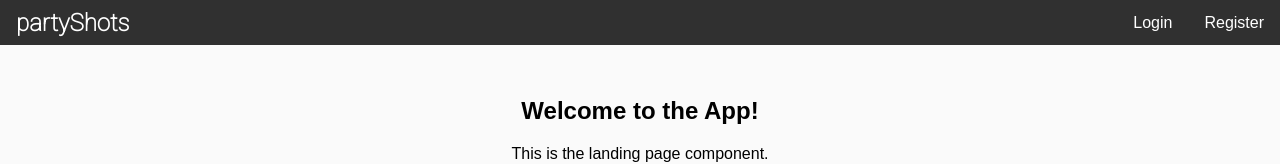
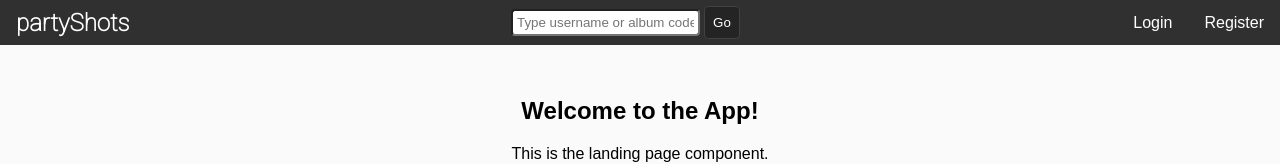
Before and after one commit to pxp888/partyshots, a React (Vite) app in the folder frontend/: page / in a window 1280 px wide. Shown: the top 164 px of the page. Built offline with nearby package versions, Linux system fonts and the light colour scheme.

Commit message:
add Searchbar to topbar

```diff
--- /dev/null
+++ b/frontend/src/components/Searchbar.css
@@ -0,0 +1,5 @@
+.searchbar input {
+    border-radius: 4px;
+    padding: 4px;
+    margin: 4px;
+}
--- /dev/null
+++ b/frontend/src/components/Searchbar.jsx
@@ -0,0 +1,48 @@
+import { useState } from "react";
+import { useNavigate } from "react-router-dom";
+import "./Searchbar.css";
+
+function Searchbar() {
+  const [value, setValue] = useState("");
+  const navigate = useNavigate();
+
+  const handleChange = (e) => setValue(e.target.value);
+
+  const handleClick = async () => {
+    try {
+      const resp = await fetch(
+        `/api/searchbar_lookup/?q=${encodeURIComponent(value)}`,
+      );
+
+      if (!resp.ok) throw new Error(`HTTP ${resp.status}`);
+
+      const data = await resp.json();
+
+      if (data.status === "user") {
+        navigate(`/user/${encodeURIComponent(value)}`);
+      } else if (data.status === "album") {
+        navigate(`/album/${encodeURIComponent(value)}`);
+      } else {
+        alert(`{data.status}`);
+      }
+    } catch (err) {
+      alert(`Error: ${err}`);
+    }
+  };
+
+  return (
+    <div className="searchbar">
+      <input
+        type="text"
+        value={value}
+        onChange={handleChange}
+        placeholder="Type username or album code..."
+      />
+      <button className="btn" onClick={handleClick}>
+        Go
+      </button>
+    </div>
+  );
+}
+
+export default Searchbar;
--- a/frontend/src/components/Topbar.jsx
+++ b/frontend/src/components/Topbar.jsx
@@ -2,7 +2,8 @@ import { Link } from "react-router-dom";
 import { useState } from "react";
 import "./Topbar.css";
 import Loginbox from "./Loginbox";
-import Registerbox from "./Registerbox"; // NEW import
+import Registerbox from "./Registerbox";
+import Searchbar from "./Searchbar";
 
 function Topbar({ currentUser, setCurrentUser }) {
   const [showLogin, setShowLogin] = useState(null);
@@ -19,7 +20,6 @@ function Topbar({ currentUser, setCurrentUser }) {
   }
 
   function registerPressed(e) {
-    // NEW handler
     e.preventDefault();
     setShowRegister(1);
   }
@@ -32,6 +32,7 @@ function Topbar({ currentUser, setCurrentUser }) {
             <h1>partyShots</h1>
           </Link>
         </div>
+        <Searchbar />
         <div>
           {currentUser ? (
             <nav>
```
Also changed, not shown: 2 other files (tests, documents, lock files or other folders).
